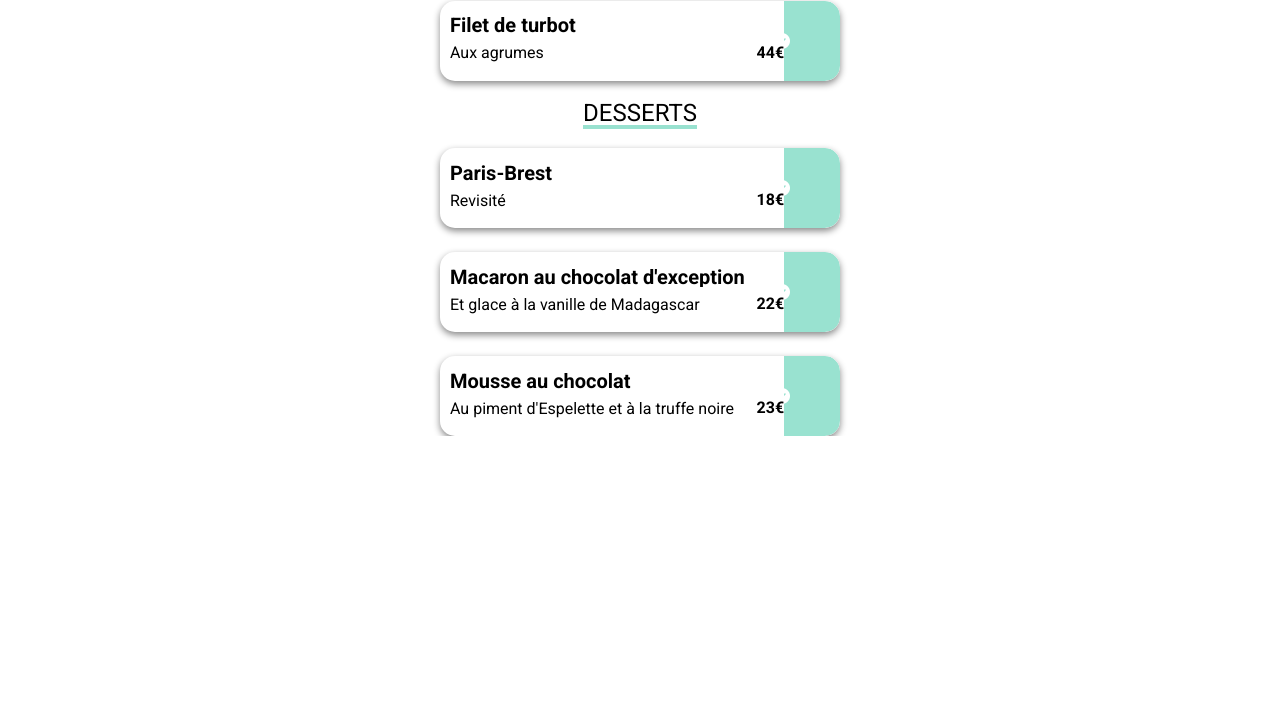
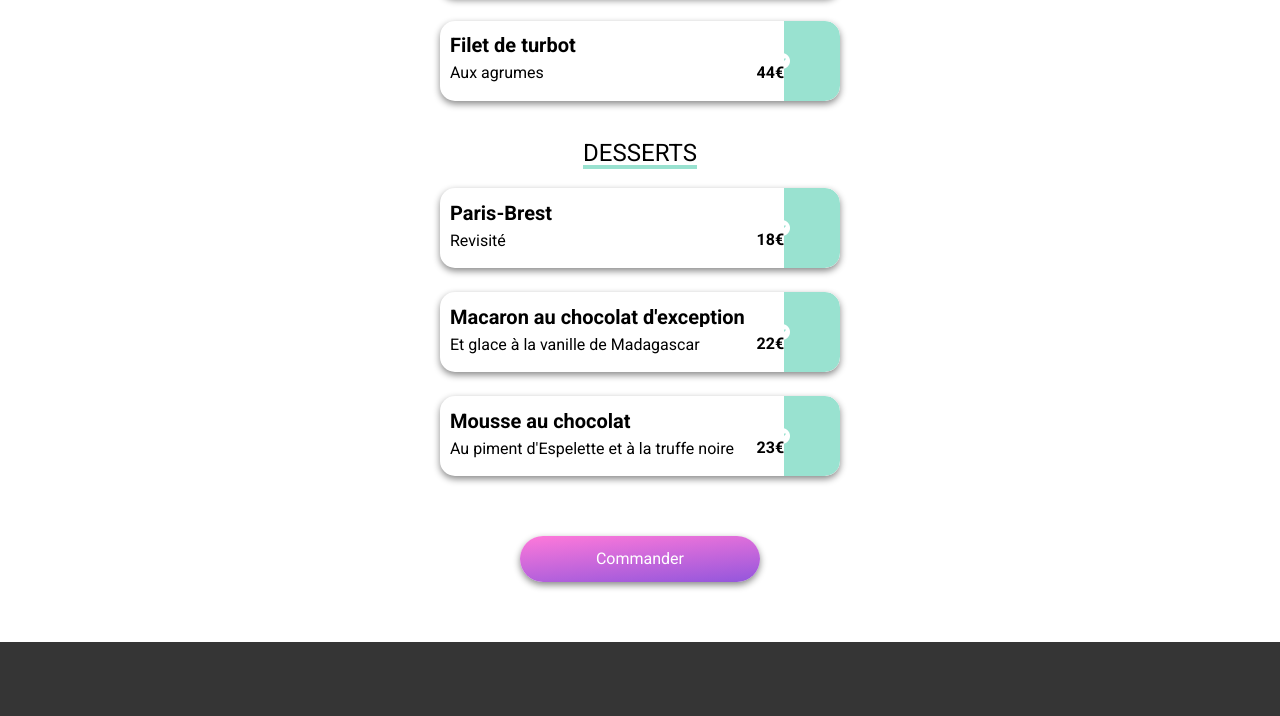
Before and after one commit to Markohh9/Projet-3---OpenClassroom, a website: page src/pages/pagegout.html in a window 1280 px wide. Shown: the part 1119-1835 px from the top of the page. Before the commit the page ends 1555 px from the top, so only its background shows below. Drawn offline with Linux system fonts and the light colour scheme; a web font is replaced by a local one.

Commit message:
correctif added

```diff
--- a/sass/components/_buttons.scss
+++ b/sass/components/_buttons.scss
@@ -9,6 +9,28 @@
     }
 }
 
+
+.align-button {
+    @include no_style_href;
+    @include flex-center;
+
+}
+
+.button_commande {
+
+    @include no_style_href;
+    @include flex-center;
+    font-family: $primary-font;
+    @include button-border;
+    width: 240px;
+    align-items: center;
+    margin-top: 40px;
+
+
+    &:hover {
+    @include button-border-hover;
+    }
+}
 
 /*
 .searchbtn {
--- a/sass/layout/_blocpages.scss
+++ b/sass/layout/_blocpages.scss
@@ -101,6 +101,7 @@
     flex-direction: column;
     justify-content: center;
     align-items: center;
+    margin-bottom: 60px;
 }
 
 .item_menu {
@@ -108,6 +109,7 @@
     flex-direction: column;
     justify-content: center;
     align-items: center;
+    margin-bottom: 20px;
 }
 
 .title_menu_section {
--- a/sass/utils/_mixins.scss
+++ b/sass/utils/_mixins.scss
@@ -183,6 +183,7 @@
     cursor: pointer;
 }
 
+
 @mixin button-border-hover {
         background: linear-gradient(
             175deg,
--- a/src/pages/pagegout.html
+++ b/src/pages/pagegout.html
@@ -164,9 +164,12 @@
                 </ul>
             </div>
         </div>
+
+        <a class="button_commande" href="#commander">
+            Commander
+        </a>
     </div>
 
-                    <!--
     <footer>
         <div class="footer">
             <img src="../../src/img/ohmyfood.png" alt="logo_omf">
@@ -193,7 +196,6 @@
             </a>
         </div>
     </footer>
--->
 
 
     <script src="https://kit.fontawesome.com/0419a1702a.js" crossorigin="anonymous"></script>
```
Also changed, not shown: index.html (+2 -1 lines), public/css/style.css, 1 other file. Lines whose indentation alone changed are shown as unchanged.
